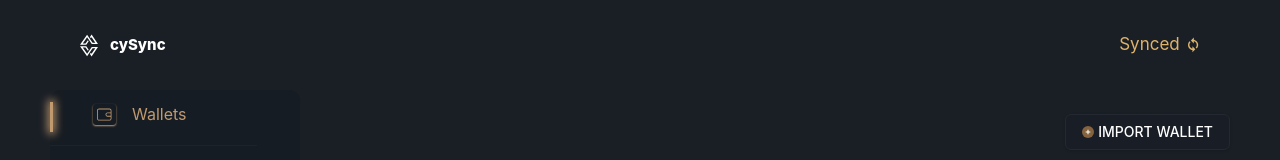
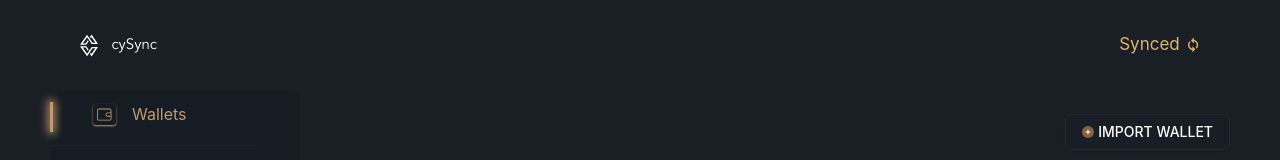
Before and after one commit to ShahSujal/btc-nodes, a React (Vite) app: page / in a window 1280 px wide. Shown: the top 160 px of the page. Built offline with nearby package versions, Linux system fonts and the light colour scheme; what bip32 would draw is missing.

Commit message:
add: added avenir font

```diff
--- a/src/components/global/navbar.tsx
+++ b/src/components/global/navbar.tsx
@@ -31,6 +31,7 @@ const NavBar = () => {
               updateWalletTransactions({
                 address: wallet.address,
                 transactions: result.data,
+                walletName: wallet.walletName,
               })
             );
           }
@@ -75,7 +76,7 @@ const NavBar = () => {
 
   return (
     <nav className=" flex justify-between px-[80px] max-sm:px-2 items-center flex-row w-full h-[90px]">
-      <div className=" flex flex-row text-white justify-between w-[77px] font-extrabold text-[15px] items-center space-x-3">
+      <div className=" flex flex-row text-white justify-between w-[77px] font-extrabold text-[15px] font-Avenir items-center space-x-3">
         <img
           src="/cySync.svg"
           alt="CySync Logo"
--- a/src/index.css
+++ b/src/index.css
@@ -1,6 +1,13 @@
+@font-face {
+  font-family: 'Avenir';
+  src: url('./assets/fonts/Avenir.ttf') format('opentype');
+  font-weight: bolder;
+  font-style: normal;
+}
 @tailwind base;
 @tailwind components;
 @tailwind utilities;
+
 :root {
   font-family: Inter, system-ui, Avenir, Helvetica, Arial, sans-serif;
   line-height: 1.5;
--- a/tailwind.config.js
+++ b/tailwind.config.js
@@ -10,38 +10,41 @@ export default {
       borderRadius: {
         lg: 'var(--radius)',
         md: 'calc(var(--radius) - 2px)',
-  			sm: 'calc(var(--radius) - 4px)'
+        sm: 'calc(var(--radius) - 4px)',
+      },
+      fontFamily: {
+        'Avenir': ['Avenir', "sans-serif"],
       },
       colors: {
         background: 'hsl(var(--background))',
         foreground: 'hsl(var(--foreground))',
         card: {
           DEFAULT: 'hsl(var(--card))',
-  				foreground: 'hsl(var(--card-foreground))'
+          foreground: 'hsl(var(--card-foreground))',
         },
         popover: {
           DEFAULT: 'hsl(var(--popover))',
-  				foreground: 'hsl(var(--popover-foreground))'
+          foreground: 'hsl(var(--popover-foreground))',
         },
         primary: {
           DEFAULT: 'hsl(var(--primary))',
-  				foreground: 'hsl(var(--primary-foreground))'
+          foreground: 'hsl(var(--primary-foreground))',
         },
         secondary: {
           DEFAULT: 'hsl(var(--secondary))',
-  				foreground: 'hsl(var(--secondary-foreground))'
+          foreground: 'hsl(var(--secondary-foreground))',
         },
         muted: {
           DEFAULT: 'hsl(var(--muted))',
-  				foreground: 'hsl(var(--muted-foreground))'
+          foreground: 'hsl(var(--muted-foreground))',
         },
         accent: {
           DEFAULT: 'hsl(var(--accent))',
-  				foreground: 'hsl(var(--accent-foreground))'
+          foreground: 'hsl(var(--accent-foreground))',
         },
         destructive: {
           DEFAULT: 'hsl(var(--destructive))',
-  				foreground: 'hsl(var(--destructive-foreground))'
+          foreground: 'hsl(var(--destructive-foreground))',
         },
         border: 'hsl(var(--border))',
         input: 'hsl(var(--input))',
@@ -51,10 +54,10 @@ export default {
           '2': 'hsl(var(--chart-2))',
           '3': 'hsl(var(--chart-3))',
           '4': 'hsl(var(--chart-4))',
-  				'5': 'hsl(var(--chart-5))'
-  			}
-  		}
-  	}
+          '5': 'hsl(var(--chart-5))',
+        },
+      },
+    },
   },
   plugins: [require("tailwindcss-animate")],
 }
```
Also changed, not shown: src/assets/fonts/Avenir.ttf (added), tsconfig.json (line endings or trailing spaces). Lines whose indentation alone changed are shown as unchanged.
